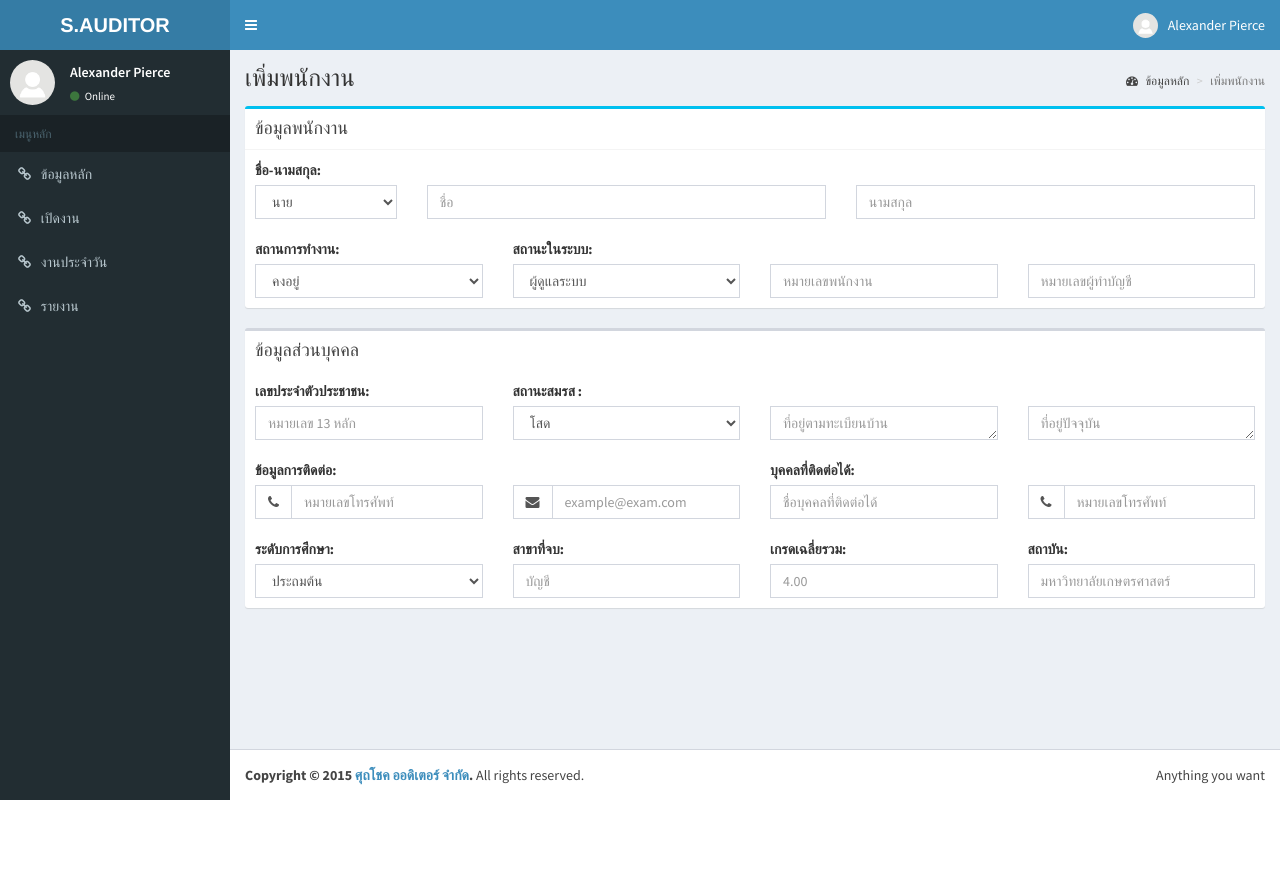
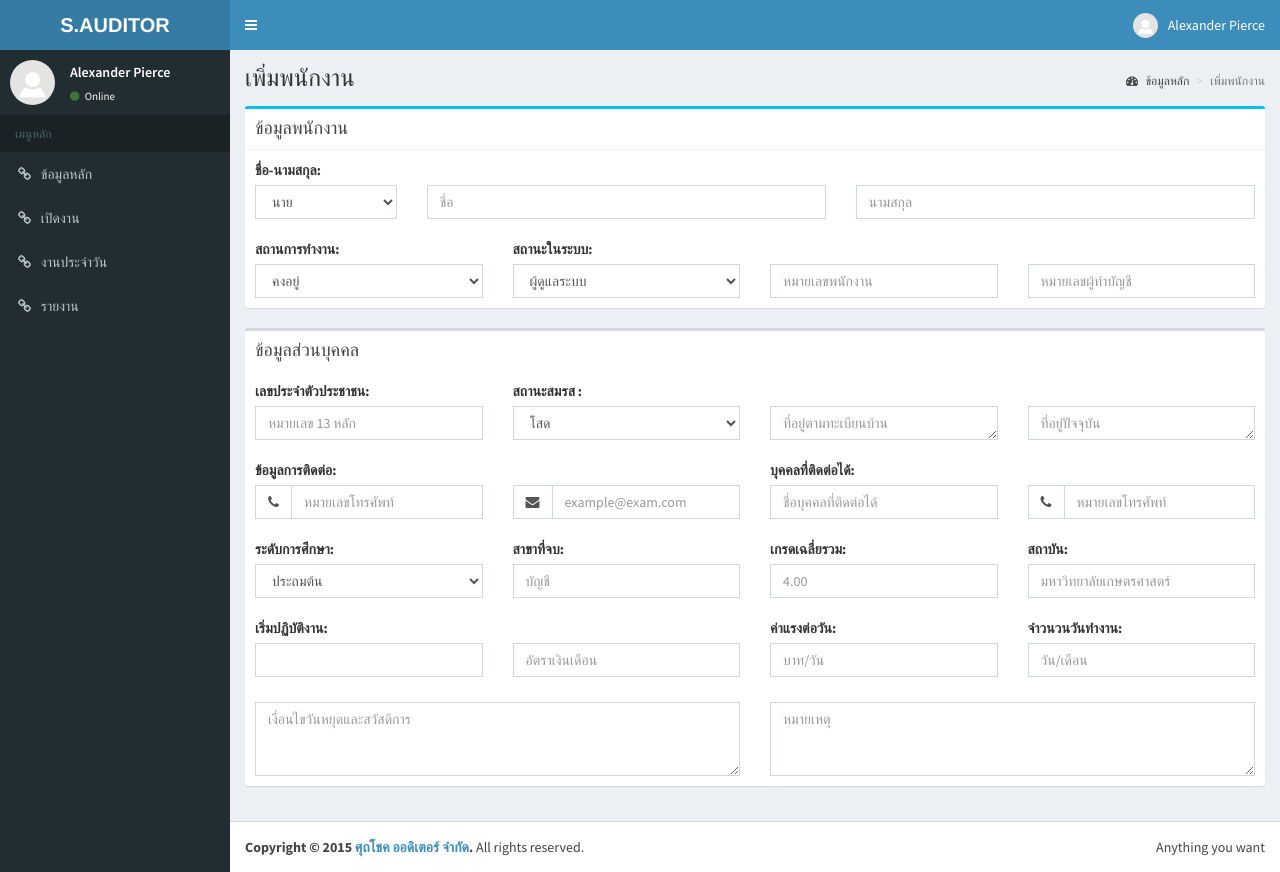
Before and after one commit to thesis-cpe/spch1, a PHP site: page /add-employee.php in a window 1280 px wide. Before the commit the page ends 800 px from the top, so only its background shows below. Run offline with PHP 8.4, Linux system fonts and the light colour scheme; some libraries are stand-ins or nearby versions.

Commit message:
หน้าฟอร์มเพิ่มแบบสมบูรณ์
แต่ยังไม่ได้ใส่<form>+datepicker

```diff
--- a/add-employee.php
+++ b/add-employee.php
@@ -259,7 +259,55 @@ scratch. This page gets rid of all links and provides the needed markup only.
 
                             <!--.ข้อมูลการศึกษา-->
 
+                            <!--ข้อมูลเกี่ยวกับการทำงาน-->
+                            <br>
+                            <div class="row">
+                                <div class="col-sm-3">
+                                    <label>เริ่มปฏิบัติงาน:</label>
 
+                                    <input name="datInWork" type="text" class="form-control" placeholder="">
+
+                                </div>
+                                <div class="col-sm-3">
+                                    <label>&nbsp;</label>
+
+                                    <input name="txtCoast" type="text" class="form-control" placeholder="อัตราเงินเดือน">
+
+                                </div>
+                                 <div class="col-sm-3">
+                                    <label>ค่าแรงต่อวัน:</label>
+
+                                    <input name="txtRateCoast" type="text" class="form-control" placeholder="บาท/วัน">
+
+                                </div>
+                                <div class="col-sm-3">
+                                    <label>จำวนวนวันทำงาน:</label>
+
+                                    <input name="txtWorkDay" type="text" class="form-control" placeholder="วัน/เดือน">
+
+                                </div>
+                            </div>
+                            <!--.ข้อมูลเกี่ยวกับการทำงาน-->
+
+                            <!--เงื่อนไขวันหยุดและสวัสดิการ+หมายเหตุ-->
+
+                            <div class="row">
+                                <div class="col-sm-6">
+                                     <label>&nbsp;</label>
+                                     <textarea name="txtareaCondition" rows="3" cols="30" class="form-control" placeholder="เงื่อนไขวันหยุดและสวัสดิการ"></textarea>
+                                </div>
+
+                                <div class="col-sm-6">
+                                     <label>&nbsp;</label>
+                                     <textarea name="txtareaMark" rows="3" cols="30" class="form-control" placeholder="หมายเหตุ"></textarea>
+                                </div>
+
+                            </div>
+
+
+
+
+                             <!--.เงื่อนไขวันหยุดและสวัสดิการ+หมายเหตุ-->
 
                         </div>
                         <!-- /.box-body -->
```
